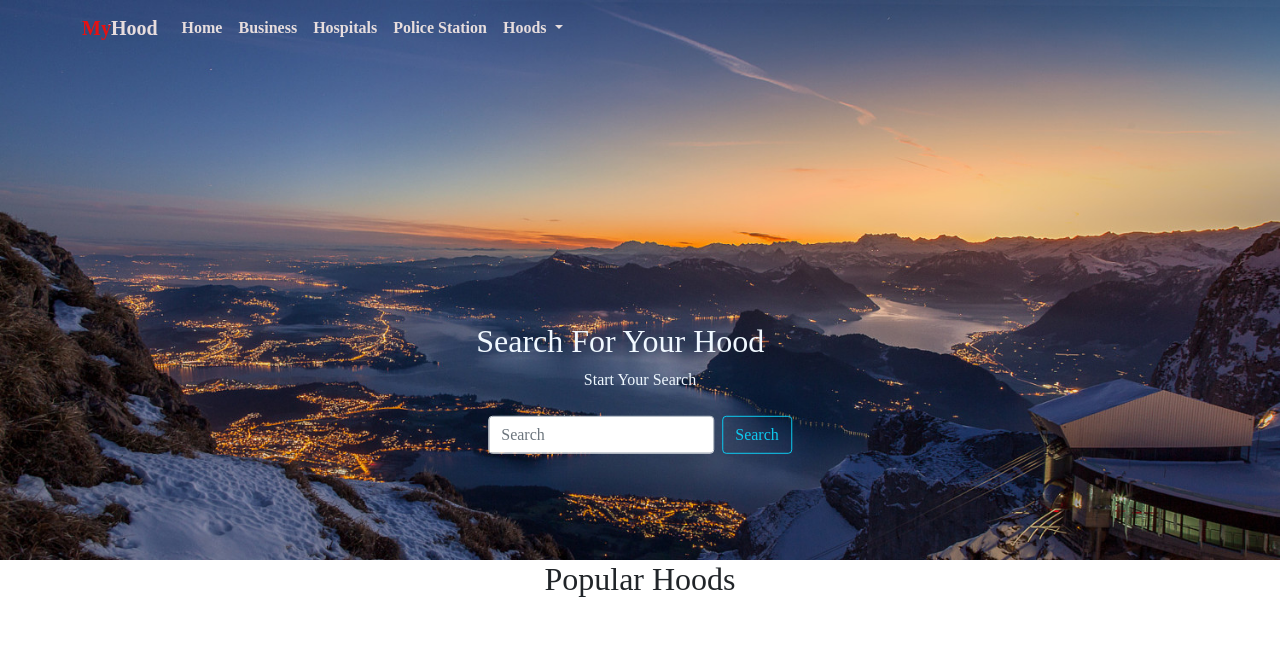
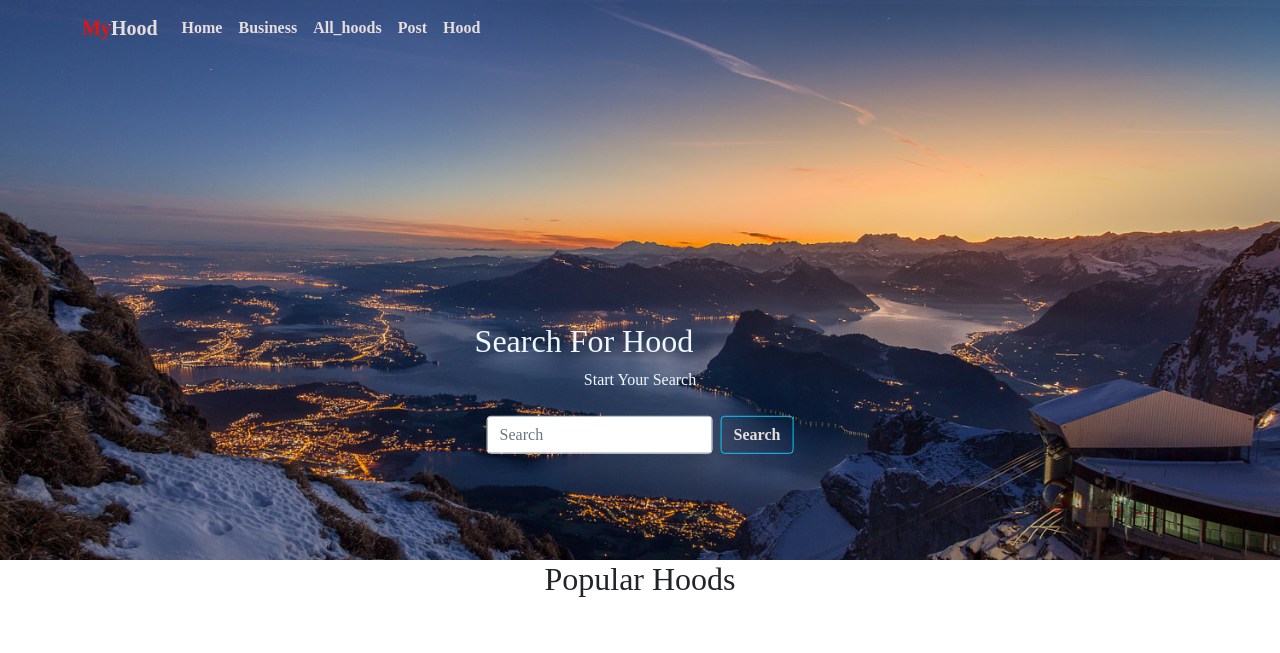
Before and after one commit to catherinekimani/neighborhood, a Django app: page / in a window 1280 px wide. Shown: the top 653 px of the page. Run offline with Django 4.2, Linux system fonts and the light colour scheme; the visitor is signed in with stand-in values (Sample User, id 1); data that the repository does not hold is empty; parts of the project's set-up code (start-up, migrations or seed data) failed here and were passed over; some libraries are stand-ins or nearby versions; some web fonts are replaced.

Commit message:
Ft: Modify templates

```diff
--- a/neighborhoodapp/templates/base.html
+++ b/neighborhoodapp/templates/base.html
@@ -15,10 +15,13 @@
 {% endblock %}
 </head>
 <body>
+    {% block navbar%}
+        {% include 'navbar.html' %}
+    {% endblock %}
     {% block content %}
     {% endblock %}
 
-    % block script %}
+    {% block script %}
         <script src="https://cdn.jsdelivr.net/npm/bootstrap@5.0.2/dist/js/bootstrap.bundle.min.js" integrity="sha384-MrcW6ZMFYlzcLA8Nl+NtUVF0sA7MsXsP1UyJoMp4YLEuNSfAP+JcXn/tWtIaxVXM" crossorigin="anonymous"></script>
         <script src="https://code.jquery.com/jquery-3.6.0.min.js" integrity="sha256-/xUj+3OJU5yExlq6GSYGSHk7tPXikynS7ogEvDej/m4=" crossorigin="anonymous"></script>
         <script src="https://cdn.jsdelivr.net/npm/@popperjs/core@2.11.5/dist/umd/popper.min.js" integrity="sha384-Xe+8cL9oJa6tN/veChSP7q+mnSPaj5Bcu9mPX5F5xIGE0DVittaqT5lorf0EI7Vk"crossorigin="anonymous"></script>
--- a/neighborhoodapp/templates/index.html
+++ b/neighborhoodapp/templates/index.html
@@ -10,13 +10,13 @@
     <div class="header">
         {% include 'navbar.html'%}
     <div class="search">
-        <h2>Search For Your Hood</h2>
+        <h2>Search For Hood</h2>
         <p class="text-center">Start Your Search</p>
     <nav class="navbar navbar-light ">
     <div class="container-fluid">
-    <form class="d-flex">
-        <input class="form-control me-2" type="search" placeholder="Search" aria-label="Search">
-        <button class="btn btn-outline-info" type="submit">Search</button>
+    <form class="d-flex" action="{% url 'search_results' %}">
+        <input class="form-control me-2" type="search" placeholder="Search" aria-label="Search" name="hood_name">
+        <a class="btn btn-outline-info" type="submit">Search</a>
     </form>
     </div>
 </nav>
@@ -49,8 +49,13 @@
             <p>Occupants: {{neighborhood.occupants_count}}</p>
             <p>HospitalTel: {{neighborhood.hospital_tel}}</p>
             <p>PoliceTel: {{neighborhood.police_count}}</p>
-            <a href="#" class="card-link btn-outline-info btn">Join Hood</a>
-            <a href="#" class="card-link btn-outline-info btn">Leave Hood</a>
+            {% if request.user.profile.neighborhood == neighborhood %}
+                    <a href="{% url 'leave' neighborhood.id %}" class="btn btn-outline-info">Leave Hood</a>
+                    {% else %}
+                    <a href="{% url 'join' neighborhood.id %}" class="btn btn-outline-info">Join Hood</a>
+                    {% endif %}
+            <a href="{% url 'hoods' neighborhood.id %}" class="card-link btn-outline-info btn">Business</a>
+            <a href="{% url 'post' neighborhood.id %}" class="card-link btn-outline-info btn">Posts</a>
         </div>
         <div class="modal-footer">
         <button type="button" class="btn btn-outline-info" data-bs-dismiss="modal">Close</button>
--- a/neighborhoodapp/templates/navbar.html
+++ b/neighborhoodapp/templates/navbar.html
@@ -10,39 +10,36 @@
             <a class="nav-link active" aria-current="page" href="/">Home</a>
         </li>
         <li class="nav-item">
-            <a class="nav-link" href="#">Business</a>
+            <a class="nav-link" href="#bus">Business</a>
         </li>
         <li class="nav-item">
-            <a class="nav-link" href="#">Hospitals</a>
+            <a class="nav-link" href="#hood">All_hoods</a>
         </li>
         <li class="nav-item">
-            <a class="nav-link" href="#">Police Station</a>
+            <a class="nav-link" href=""  data-bs-toggle="modal" data-bs-target="#exampleModal" >Post</a>
         </li>
-        <li class="nav-item dropdown">
-            <a class="nav-link dropdown-toggle" href="#" id="navbarDropdown" role="button" data-bs-toggle="dropdown" aria-expanded="false">
-            Hoods
-            </a>
-            <ul class="dropdown-menu" aria-labelledby="navbarDropdown">
-            <li><a class="dropdown-item" href="#">Action</a></li>
-            <li><a class="dropdown-item" href="#">Another action</a></li>
-            <li><hr class="dropdown-divider"></li>
-            <li><a class="dropdown-item" href="#">Something else here</a></li>
-            </ul>
+        <li class="nav-item">
+            <a class="nav-link" href="{% url 'hood' %}"  >Hood</a>
         </li>
         </ul>
         {% if user.is_authenticated %}
-        <div class="navbar-nav ms-lg-4">
-        <a href="" id="signout" class="navigation-link">
+    <div class="navigation-icons">
+        <a class="navigation-link notifica" href="" ><i class="fas fa-plus"></i></a>
+        <a  href="{%url 'editprofile' %}" class="navigation-link notifica">
+            <i class="fas fa-edit"></i>
+            </i>
+            </a>
+        <a href="{% url 'profile' %}" class="navigation-link">
+            <i class="far fa-user-circle"></i>
+        </a>
+        <a href="{% url 'logout' %}" id="signout" class="navigation-link">
             <i class="fas fa-sign-out-alt"></i>
         </a>
-        </div>
-        <!-- Action -->
-        <div class="d-flex align-items-lg-center mt-3 mt-lg-0">
         {% else %}
-        <a href="{% url 'signin' %}" class="navigation-link" ><i class="fa fa-sign-in" aria-hidden="true"></i></a>
+        <a href="{% url 'login' %}" class="navigation-link" ><i class="fa fa-sign-in" aria-hidden="true"></i></a>
 
         {% endif %}
-        </div>
+    </div>
     </div>
     </div>
 </nav>
```
